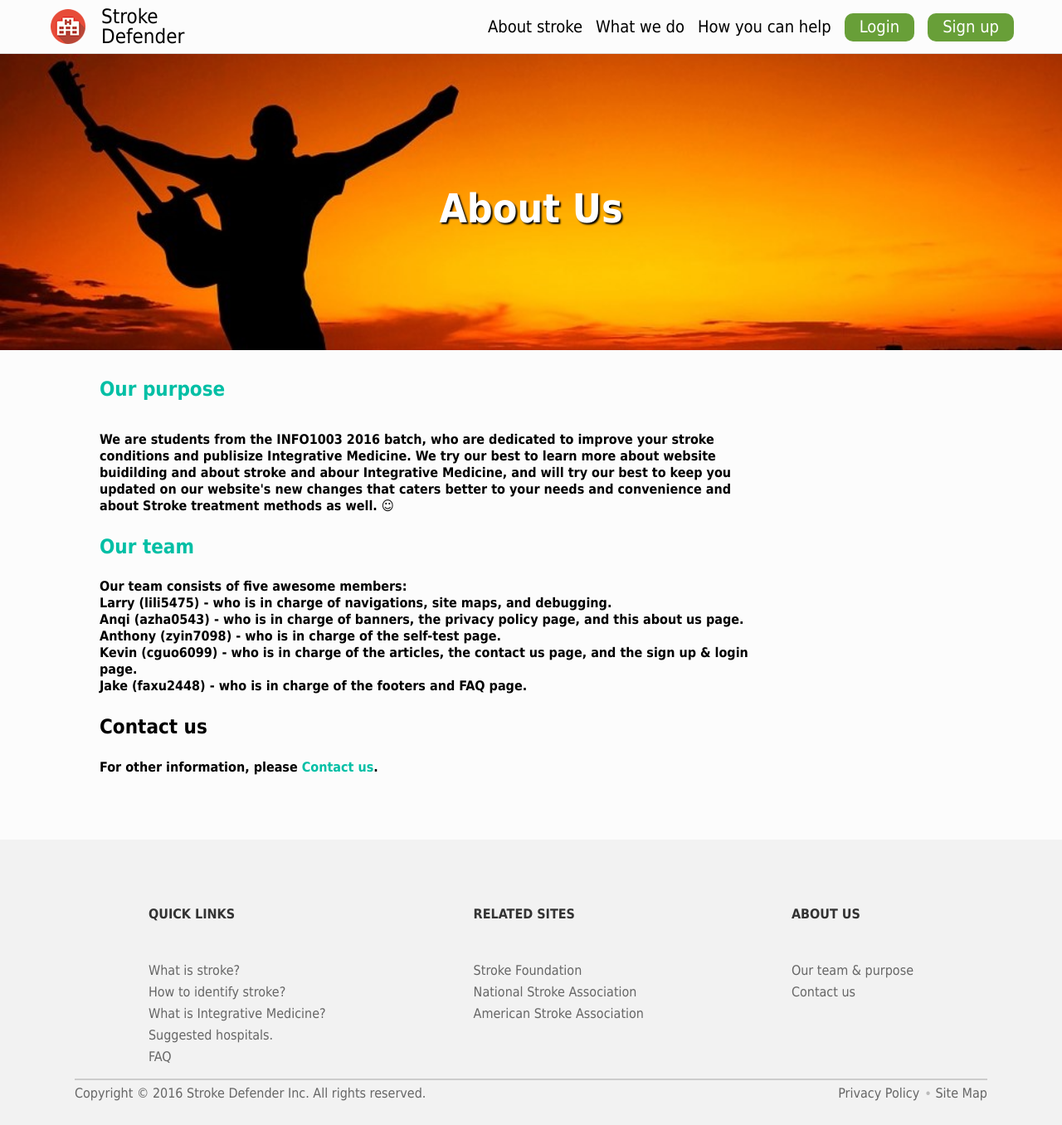
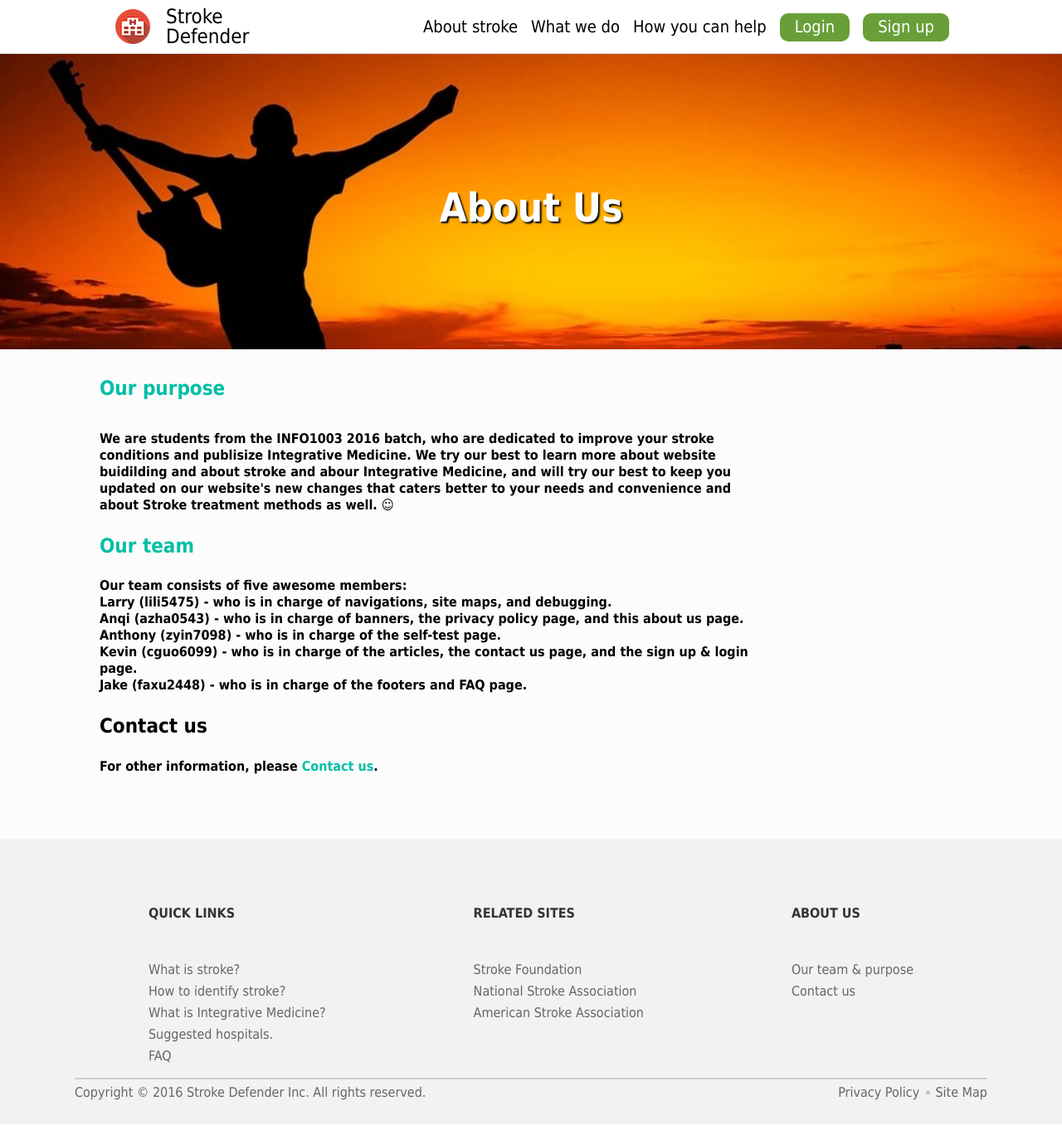
Before and after one commit to bartley-le/INFO1003-GU, a PHP site: page /about.html in a window 1280 px wide. Shown: the whole page at 83% size. Run offline with PHP 8.4, Linux system fonts and the light colour scheme.

Commit message:
Fix  navbar

```diff
--- a/style.css
+++ b/style.css
@@ -1,11 +1,20 @@
 /*Larry - Navigation*/
+body {
+    padding-top: 64px;
+}
+
 .nav-bar {
+    position: fixed;
     display: flex;
     justify-content: space-between;
+    width: 80%;
     height: 48px;
     font-size: 24px;
-    padding: 8px 50px;
+    margin-top: -64px;
+    padding: 8px 10%;
     border-bottom: 1px solid #DDD;
+    background: white;
+    z-index: 50;
 }
 
 .nav-bar a {
@@ -314,13 +323,11 @@ background-color: #4CAF50;
 }
 
 .about-text {
-    font-family:Tahoma, Arial, sans-serif;
     font-size: 16px;
     line-height: 20px;
 }
 
 .about-title {
-    font-family:Tahoma, Arial, sans-serif;
     font-size: 24px;
     line-height: 48px;
 }
```
